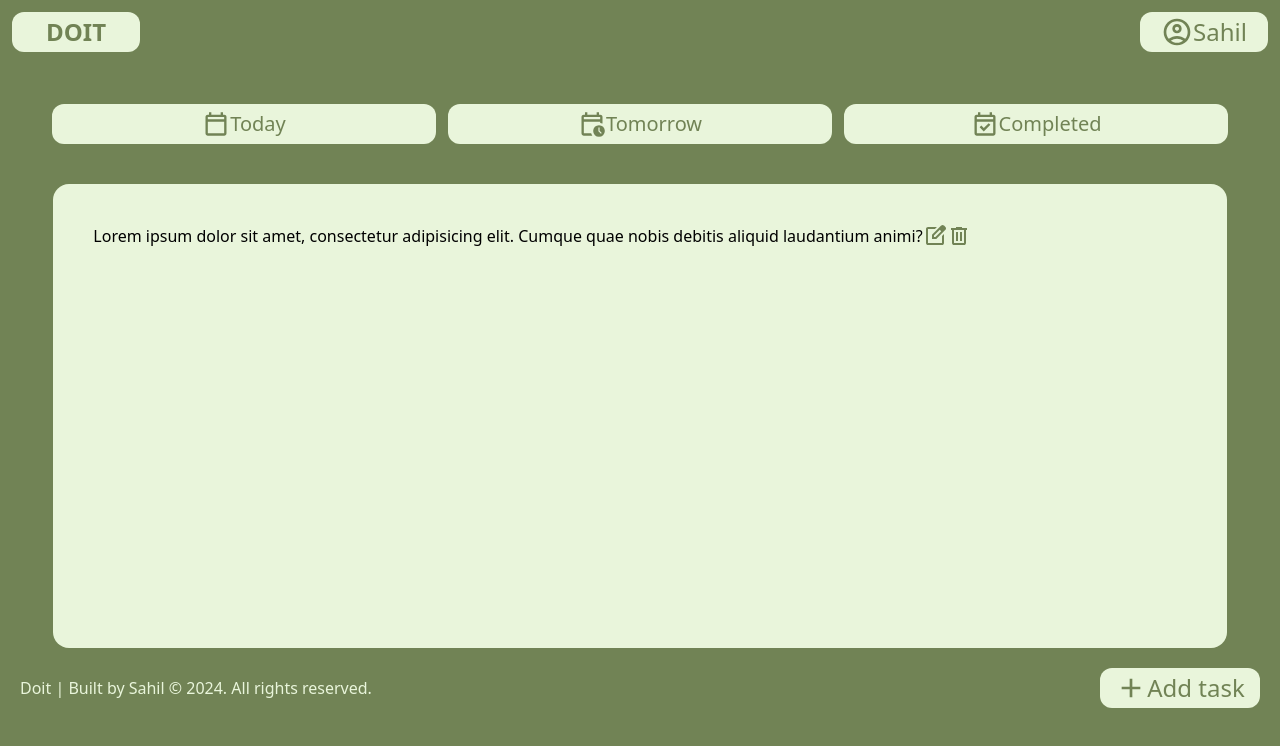
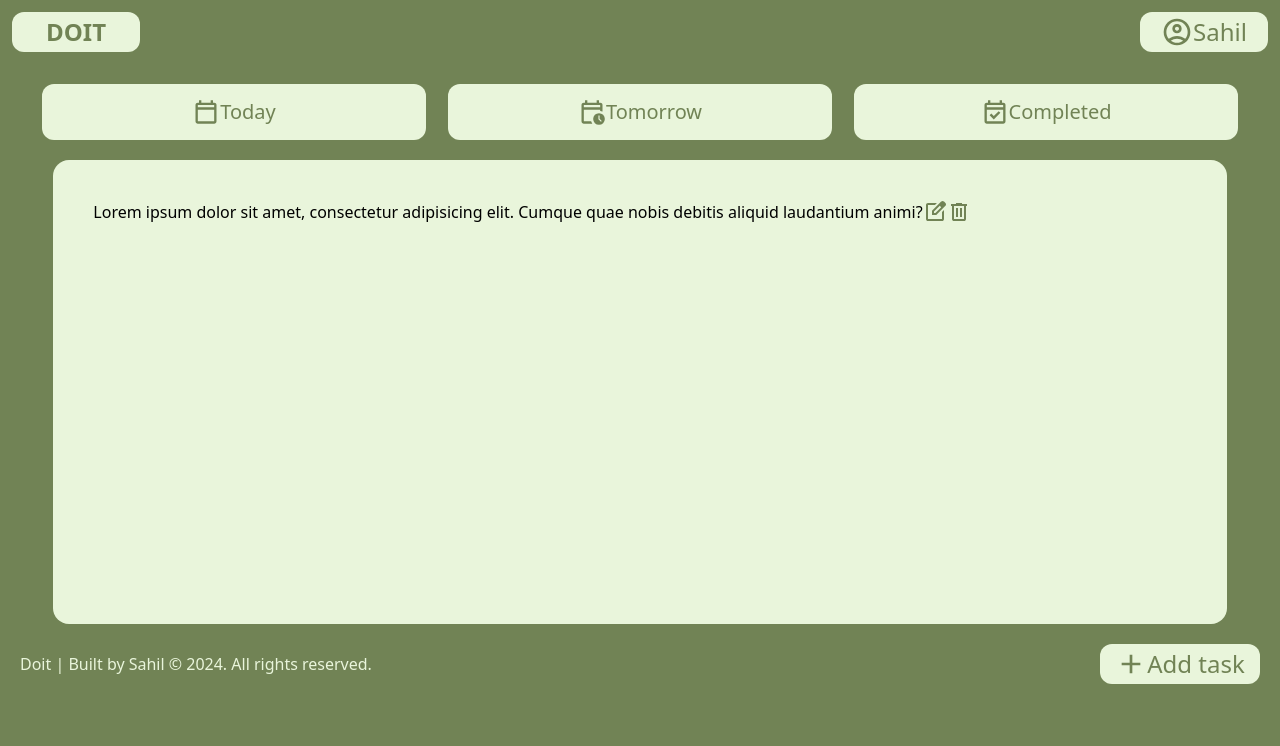
Before and after one commit to SahilTiwariDev/Doit-V1, a website: page src/index.html in a window 1280 px wide. Drawn offline with Linux system fonts and the light colour scheme.

Commit message:
Edit nav buttons

```diff
--- a/src/index.html
+++ b/src/index.html
@@ -31,9 +31,9 @@
           <h3 class="text-2xl text-forest-green">Sahil</h3>
         </div>
       </div>
-      <nav class="flex justify-evenly p-10">
+      <nav class="flex justify-evenly p-5">
         <div
-          class="flex bg-mint-green h-10 w-96 rounded-xl justify-center items-center"
+          class="flex bg-mint-green h-14 w-96 rounded-xl justify-center items-center"
         >
           <svg
             xmlns="http://www.w3.org/2000/svg"
@@ -49,7 +49,7 @@
           <h2 class="text-forest-green text-xl">Today</h2>
         </div>
         <div
-          class="flex bg-mint-green h-10 w-96 rounded-xl justify-center items-center"
+          class="flex bg-mint-green h-14 w-96 rounded-xl justify-center items-center"
         >
           <svg
             xmlns="http://www.w3.org/2000/svg"
@@ -65,7 +65,7 @@
           <h2 class="text-forest-green text-xl">Tomorrow</h2>
         </div>
         <div
-          class="flex bg-mint-green h-10 w-96 rounded-xl justify-center items-center"
+          class="flex bg-mint-green h-14 w-96 rounded-xl justify-center items-center"
         >
           <svg
             xmlns="http://www.w3.org/2000/svg"
```
Also changed, not shown: src/output.css.
